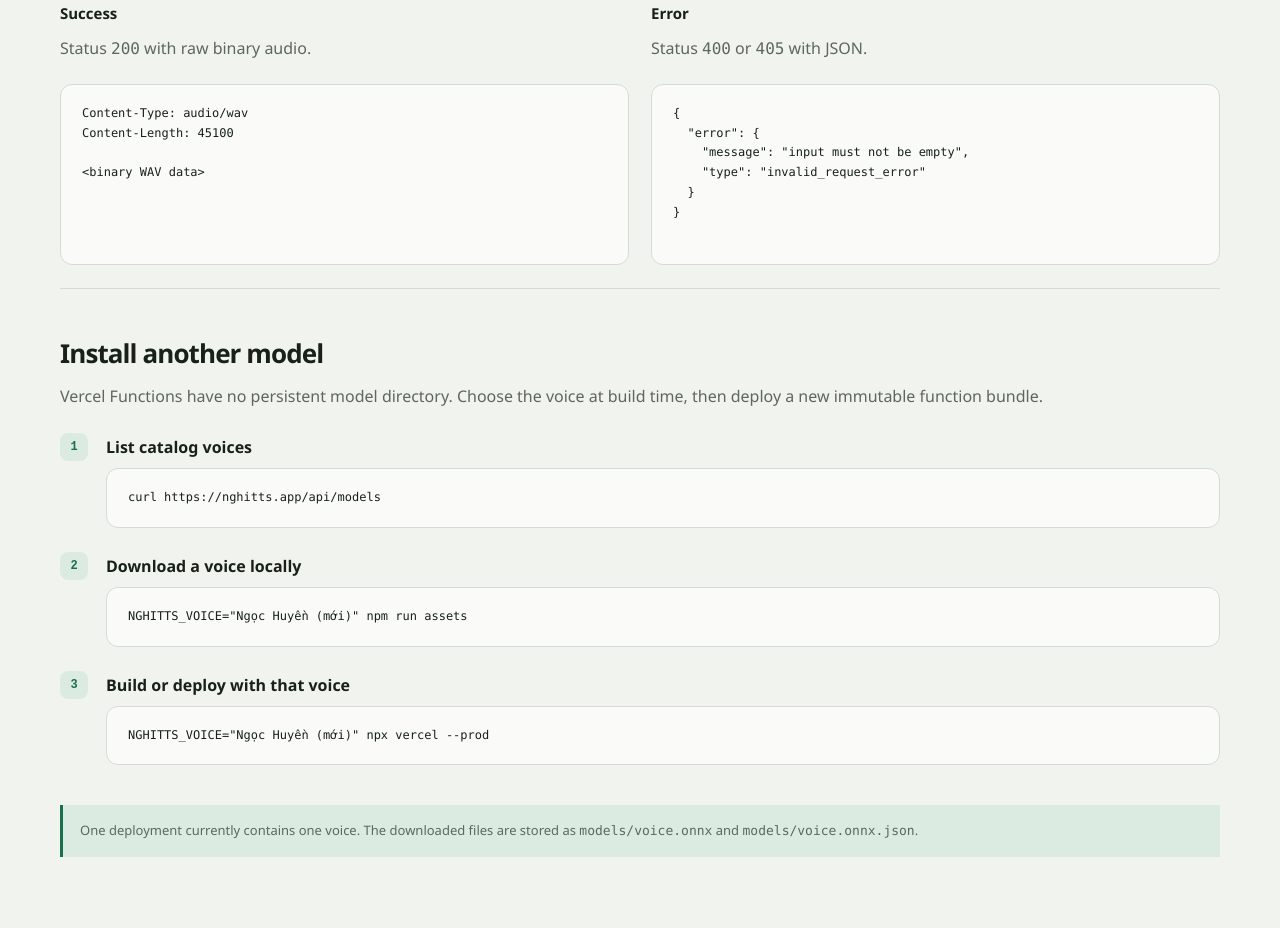
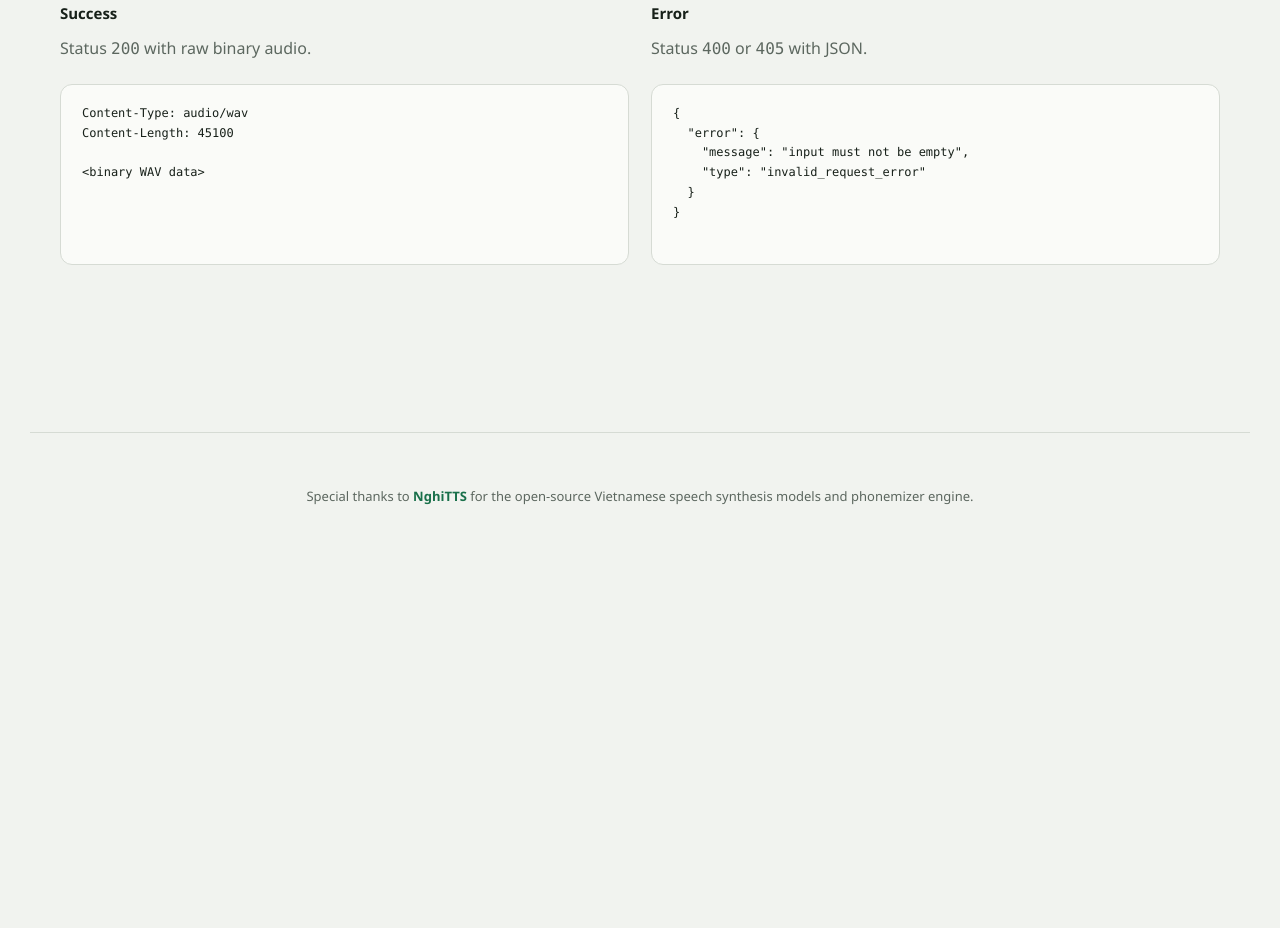
Before and after one commit to dhhieu113pro/hiiu-tts, a website: page public/index.html in a window 1280 px wide. Shown: the part 3030-3958 px from the top of the page. After the commit the page ends 3590 px from the top, so only its background shows below. Drawn offline with Linux system fonts and the light colour scheme; no server answers.

Commit message:
Remove outdated Install a model section and navigation link

```diff
--- a/public/index.html
+++ b/public/index.html
@@ -158,7 +158,6 @@ Cuộc chạy đua thiết kế viền mỏng sau đó đã đẩy tỷ lệ nà
           <a href="#models">Models</a>
           <a href="#speech-api">Speech request</a>
           <a href="#responses">Responses</a>
-          <a href="#install-model">Install a model</a>
         </nav>
 
         <div class="docs-body">
@@ -222,17 +221,6 @@ Content-Length: 45100
               </div>
             </div>
           </article>
-
-          <article id="install-model" class="doc-section install-section">
-            <h3>Install another model</h3>
-            <p>Vercel Functions have no persistent model directory. Choose the voice at build time, then deploy a new immutable function bundle.</p>
-            <ol>
-              <li><strong>List catalog voices</strong><pre><code>curl https://nghitts.app/api/models</code></pre></li>
-              <li><strong>Download a voice locally</strong><pre><code>NGHITTS_VOICE="Ngọc Huyền (mới)" npm run assets</code></pre></li>
-              <li><strong>Build or deploy with that voice</strong><pre><code>NGHITTS_VOICE="Ngọc Huyền (mới)" npx vercel --prod</code></pre></li>
-            </ol>
-            <p class="note">One deployment currently contains one voice. The downloaded files are stored as <code>models/voice.onnx</code> and <code>models/voice.onnx.json</code>.</p>
-          </article>
         </div>
       </section>
     </main>
```
